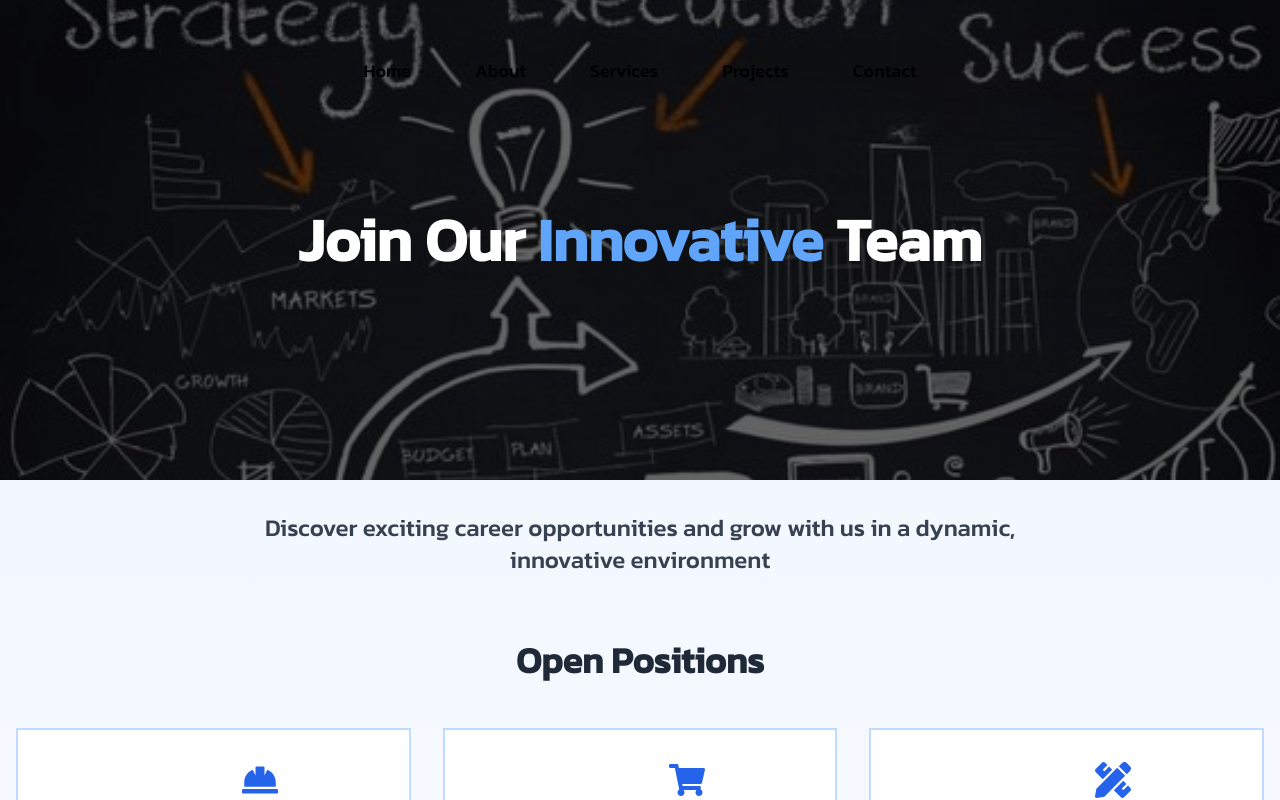
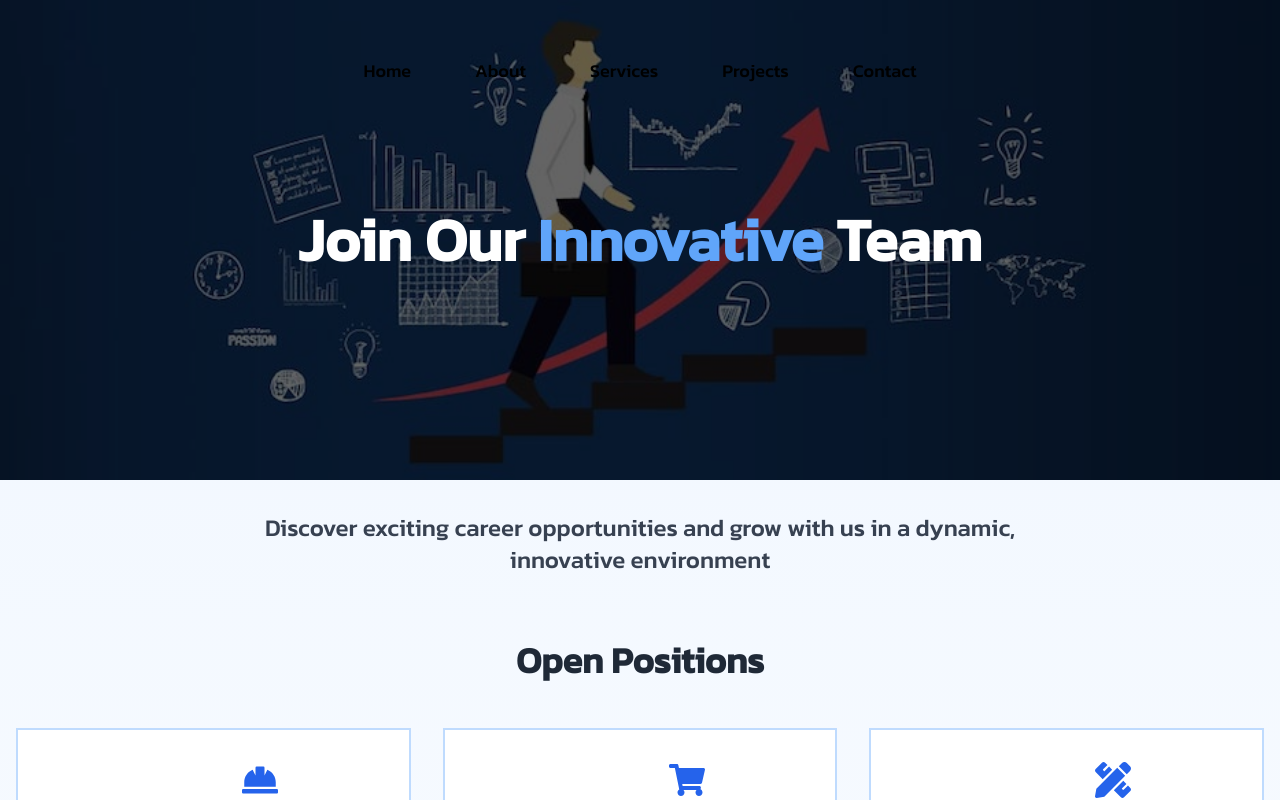
Before and after one commit to AkshayKalamkarr/supremeinfrastructure, a Next.js app: page /contact/career in a window 1280 px wide. Shown: the top 800 px of the page. Built offline with nearby package versions, Linux system fonts and the light colour scheme.

Commit message:
new code

```diff
--- a/app/contact/career/page.jsx
+++ b/app/contact/career/page.jsx
@@ -35,7 +35,7 @@ const CareerPage = () => {
 
     return (
         <div className="min-h-screen bg-gradient-to-b from-blue-50 to-white">
-            <div className="h-[60vh] bg-cover bg-center relative" style={{ backgroundImage: "url('/images/contact/careerBackground.jpg')" }}>
+            <div className="h-[60vh] bg-cover bg-center relative" style={{ backgroundImage: "url('/images/contact/career-banner.jpg')" }}>
                 <div className="absolute inset-0 bg-black bg-opacity-60 flex items-center justify-center">
                     <motion.h1
                         initial={{ opacity: 0, y: -50 }}
```
